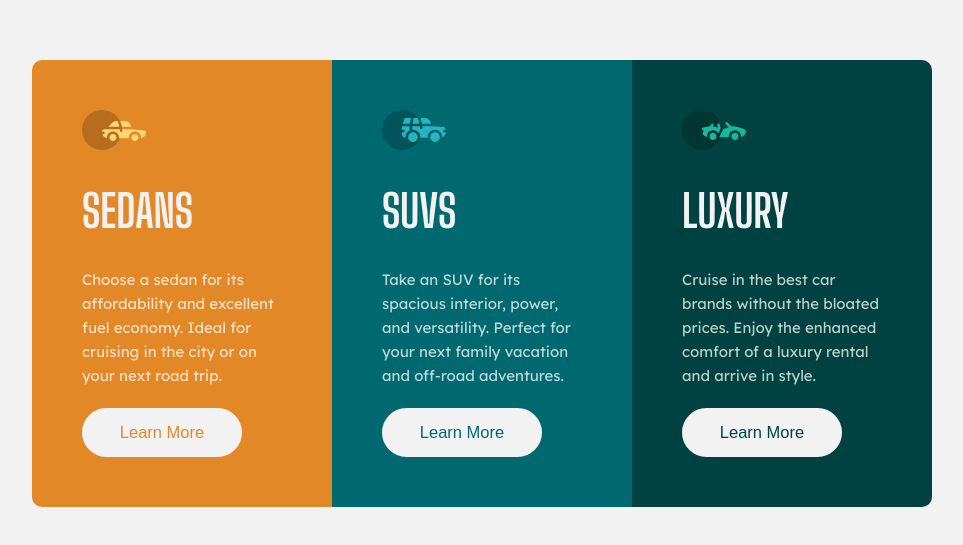
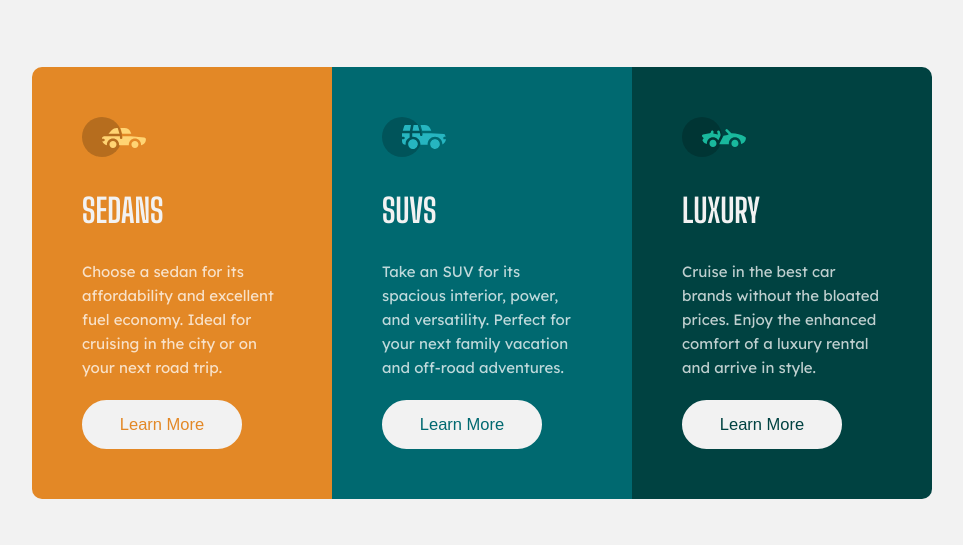
Before and after one commit to abdallaahmedsd/3-column-preview-card-component-main, a plain HTML site: page index.html in a window 1280 px wide. Shown: the part 117-662 px from the top of the page, without its empty margins (158-1121 px from the left). Drawn offline with Linux system fonts and the light colour scheme.

Commit message:
changing the header size

```diff
--- a/styles.css
+++ b/styles.css
@@ -34,7 +34,7 @@ body {
 .container .card h1 {
   font-family: 'Big Shoulders Display', cursive;
   font-weight: 700;
-  font-size: 3rem;
+  font-size: 2.2rem;
   text-transform: uppercase;
   color: var(--very-light-gray);
   margin: 30px 0;
```
